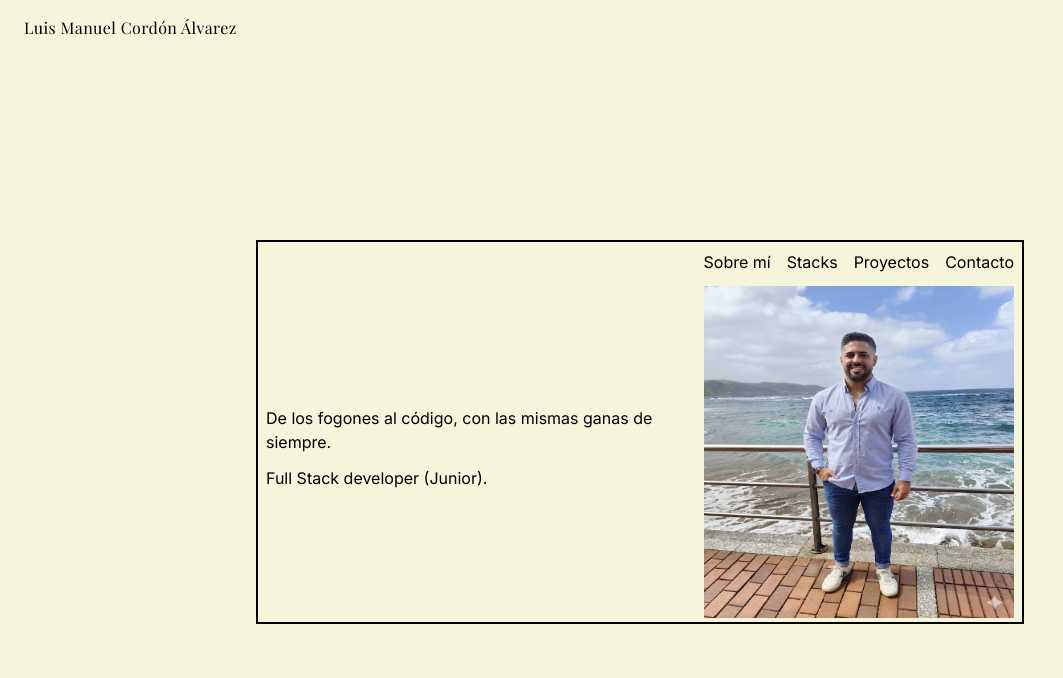
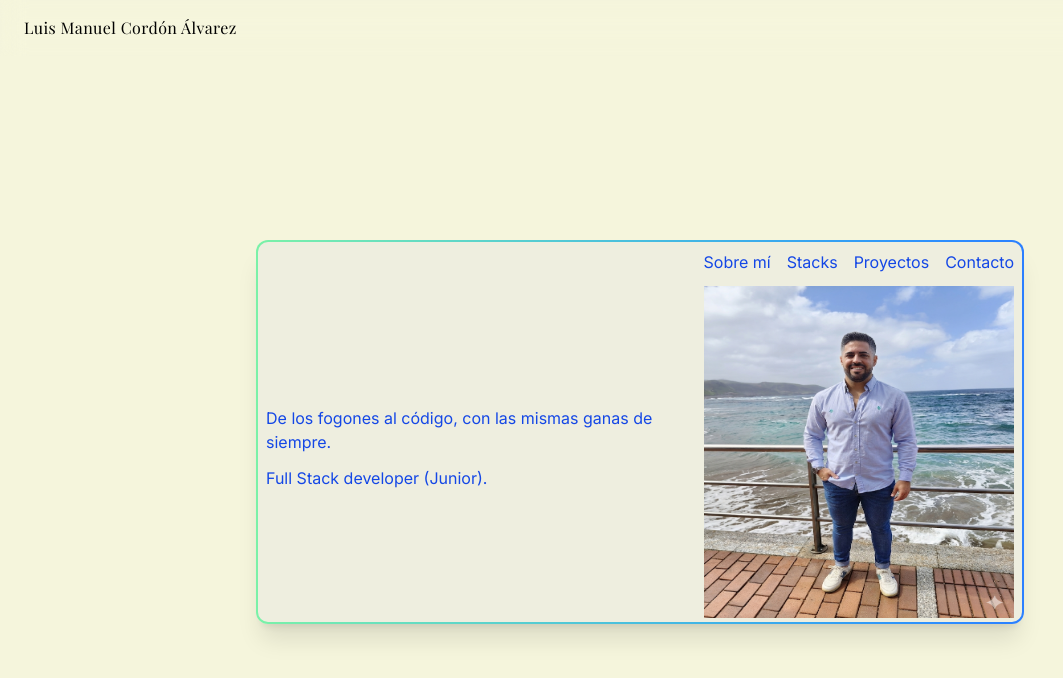
Before and after one commit to Luisma34/portfolio, a React (Vite) app in the folder frontend/portfolio-frontend/: page / in a window 1280 px wide. Shown: the top 678 px of the page, without its empty margins (0-1063 px from the left). Built offline with nearby package versions, Linux system fonts and the light colour scheme; a web font is replaced by a local one.

Commit message:
Card del hero

```diff
--- a/frontend/portfolio-frontend/src/components/Hero.jsx
+++ b/frontend/portfolio-frontend/src/components/Hero.jsx
@@ -6,19 +6,23 @@ function Hero() {
 
   return (
     // Toda la tarjeta
+
     <section className="pt-16 flex flex-col justify-center items-center h-screen">
-      {/* div que envuelve toda la tarjeta */}
-      {/* Con motion.div añadiendo props pasamos de rotateY: 0 a rotateY: 180 */}
       <motion.div
         transition={{ duration: 0.6 }}
         animate={{ rotateY: flip ? 180 : 0 }}
-        className="relative w-full h-full max-h-96 transform-3d border-2 border-solid max-w-3xl p-8"
+        className="rounded-xl max-w-3xl w-full transform-3d max-h-96 h-full bg-linear-to-r from-green-300 via-blue-500 to-yellow-300 p-0.5 shadow-xl bg-size-[200%]  transition-all duration-1000 linear hover:bg-right"
       >
+        {/* div que envuelve toda la tarjeta */}
+        {/* Con motion.div añadiendo props pasamos de rotateY: 0 a rotateY: 180 */}
+        <article className="relative w-full h-full max-h-96 transform-3d rounded-[10px] bg-[#eeeedf] p-5 pt-20! sm:p-6 ">
           <div className="absolute inset-0 backface-hidden">
-          <div className="flex gap-5 p-2 items-center">
+            <div className="flex gap-5 p-2 items-center text-blue-700">
               {/* Parte izquierda de la tarjeta */}
               <div className="pt-7 ">
-              <p>De los fogones al código, con las mismas ganas de siempre.</p>
+                <p>
+                  De los fogones al código, con las mismas ganas de siempre.
+                </p>
                 <p className="mt-3"> Full Stack developer (Junior).</p>
               </div>
 
@@ -53,6 +57,7 @@ function Hero() {
               Atrás
             </button>
           </div>
+        </article>
       </motion.div>
     </section>
   );
```
Lines whose indentation alone changed are shown as unchanged.
